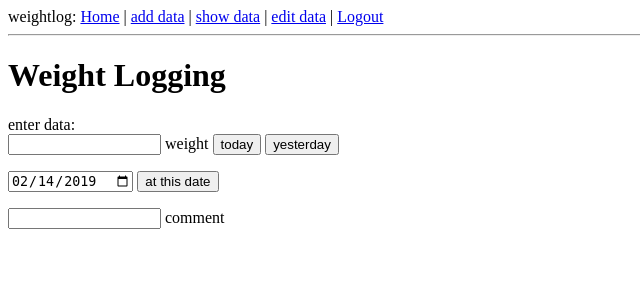
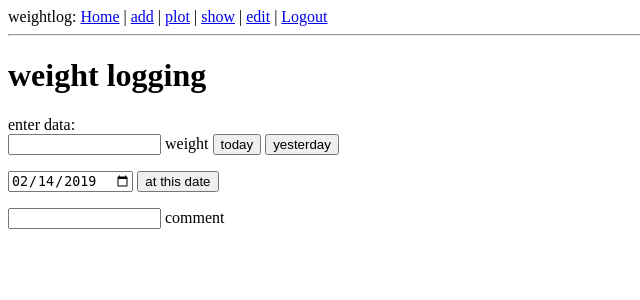
Before and after one commit to obacho/weight, a Flask app: page /add in a window 1280 px wide. Shown: the top 300 px of the page, without its empty margins (0-640 px from the left). Run offline with Flask 2, Linux system fonts and the light colour scheme; a user stored in the database is signed in; tables that the repository leaves empty hold one stand-in row (values such as "Sample post").

Commit message:
new index page
separate plot page

```diff
--- a/app/plotting.py
+++ b/app/plotting.py
@@ -30,7 +30,7 @@ def plot_weights(weights):
     plots weights
     '''
     plot_df = DataFrame(weights)
-    first_date = (datetime.now() - timedelta(days=265)).date()
+    first_date = (datetime.now() - timedelta(days=365)).date()
     plot_df = plot_df[plot_df['date']>first_date]
     # fill with missing dates
     all_date_idx = date_range(plot_df['date'].min(), plot_df['date'].max())
--- a/app/templates/add_data.html
+++ b/app/templates/add_data.html
@@ -2,7 +2,7 @@
 {% extends "base.html" %}
 
 {% block content %}
-  <h1>Weight Logging</h1>
+  <h1>weight logging</h1>
   <form action="" method="post" name="add_data">
       {{ form.hidden_tag() }}
       <p>
--- a/app/templates/base.html
+++ b/app/templates/base.html
@@ -10,9 +10,10 @@
     <div>weightlog:
         <a href="/index">Home</a>
         {% if g.user.is_authenticated %}
-        | <a href="{{ url_for('add_data') }}">add data</a>
-        | <a href="{{ url_for('show_data') }}">show data</a>
-        | <a href="{{ url_for('edit_data') }}">edit data</a>
+        | <a href="{{ url_for('add') }}">add</a>
+        | <a href="{{ url_for('plot') }}">plot</a>
+        | <a href="{{ url_for('show') }}">show</a>
+        | <a href="{{ url_for('edit') }}">edit</a>
         | <a href="{{ url_for('logout') }}">Logout</a>
         {% endif %}
     </div>
--- a/app/templates/edit_data.html
+++ b/app/templates/edit_data.html
@@ -2,7 +2,7 @@
 {% extends "base.html" %}
 
 {% block content %}
-  <h1>Weight Logging</h1>
+  <h1>weight logging</h1>
   <form action="" method="post" name="edit_data">
     {{ form.hidden_tag() }}
     edit last entry:
--- a/app/templates/show_data.html
+++ b/app/templates/show_data.html
@@ -2,7 +2,7 @@
 {% extends "base.html" %}
 
 {% block content %}
-  <h1>Weight Logging</h1>
+  <h1>weight logging</h1>
   <form action="" method="get" name="show_data">
     Stored data:
       <p>
--- a/app/views.py
+++ b/app/views.py
@@ -22,15 +22,13 @@ def index():
     user = g.user
     weight_list = [[w.date, w.weight, w.comment] for w in user.weights.all()]
     weights = DataFrame(weight_list, columns=['date', 'weight', 'comment'])
-    plot = plot_weights(weights)
-    #div, script, plot = iplot_weights(weights)
+    month_mean = weights[weights['date'] > (datetime.now() - timedelta(days=30)).date()]['weight'].mean().round(1)
+    week_mean = weights[weights['date'] > (datetime.now() - timedelta(days=70)).date()]['weight'].mean().round(1)
     return render_template('index.html',
                            title='Home',
-                           plot = plot,
-                           #div = div,
-                           #script=script,
                            user=user,
-                           weights=weights)
+                           month_mean=month_mean,
+                           week_mean=week_mean)
 
 
 @lm.user_loader
@@ -67,7 +65,7 @@ def logout():
 
 @app.route('/add', methods=['GET', 'POST'])
 @login_required
-def add_data():
+def add():
     user = g.user
     form = AddForm()
     if request.method == 'GET':
@@ -96,9 +94,22 @@ def add_data():
                            title='add data',
                            form=form)
 
+@app.route('/plot')
+@login_required
+def plot():
+    user = g.user
+    weight_list = [[w.date, w.weight, w.comment] for w in user.weights.all()]
+    weights = DataFrame(weight_list, columns=['date', 'weight', 'comment'])
+    plot = plot_weights(weights)
+    #div, script, plot = iplot_weights(weights)
+    return render_template('plot.html',
+                           title='Home',
+                           user=user,
+                           plot = plot)
+
 @app.route('/show', methods=['GET'])
 @login_required
-def show_data():
+def show():
     user = g.user
     weight_list = [[w.date, w.weight, w.comment] for w in user.weights.all()]
     weights = DataFrame(weight_list, columns=['date', 'weight', 'comment'])
@@ -110,7 +121,7 @@ def show_data():
 
 @app.route('/edit', methods=['GET', 'POST'])
 @login_required
-def edit_data():
+def edit():
     user = g.user
     form = EditForm()
     print (form.validate_on_submit())
```
Also changed, not shown: app/templates/plot.html (renamed from app/templates/index.html, +1 -4 lines), 1 other file.
